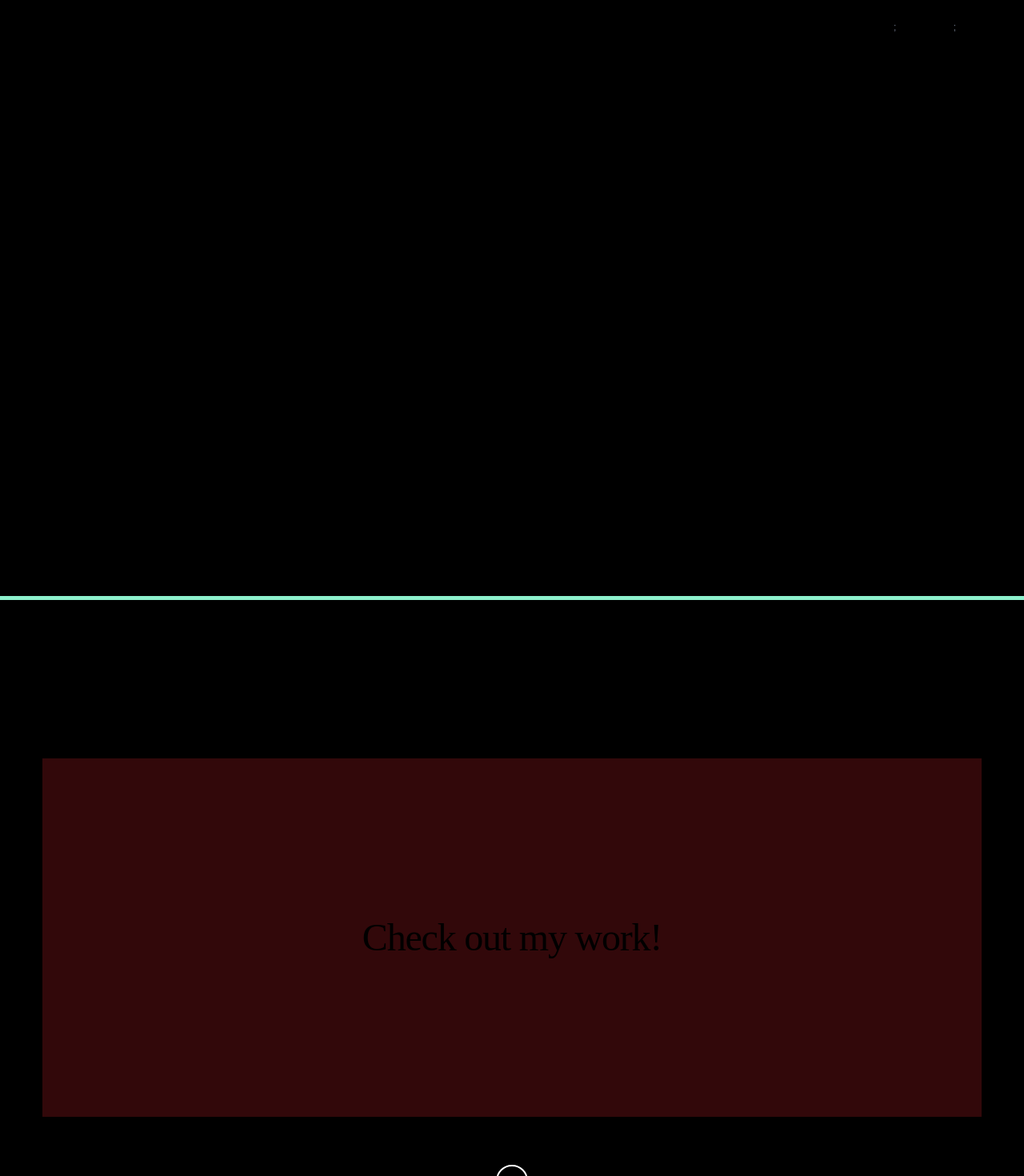
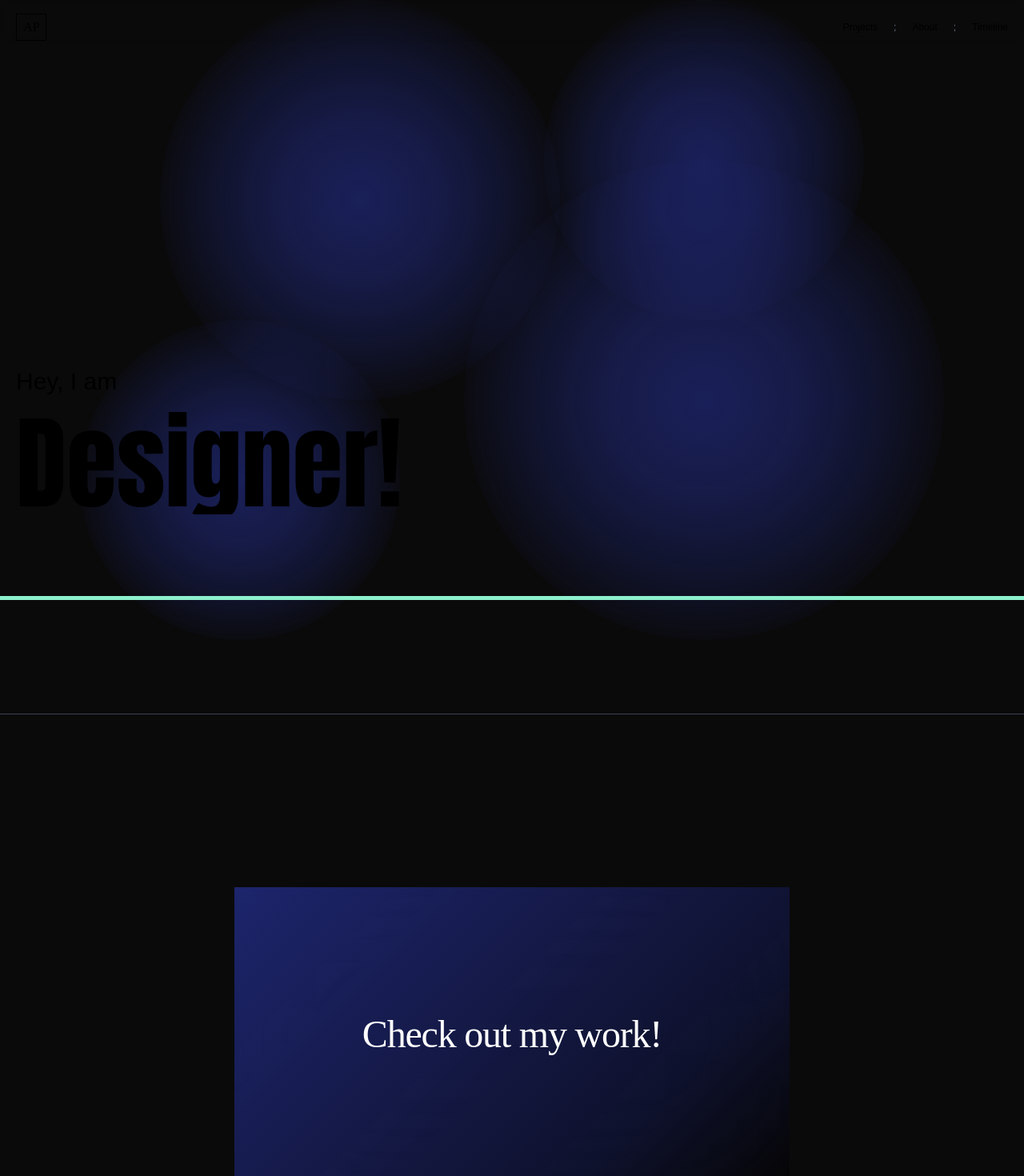
Before and after one commit to AshutoshPradhan1195/portfolio, a Next.js app: page / in a window 1280 px wide. Shown: the top 1470 px of the page at 80% size. Built offline with nearby package versions, Linux system fonts and the light colour scheme.

Commit message:
portfolio added skills section, might remove, refined work section. need to add a timeline

```diff
--- a/app/globals.css
+++ b/app/globals.css
@@ -37,7 +37,7 @@ body {
 
 
  .container {
-    height: 90vh;
+    height: 100vh;
     width: 100%;
     display: flex;
     flex-direction: row;
@@ -82,3 +82,99 @@ body {
     width: 0
   }
 }
+
+.blob1 {
+  width: 500px;
+  height: 500px;
+
+  background: radial-gradient(
+    circle at center,
+    rgba(35, 45, 134, 0.8) 0%,
+    rgba(35, 45, 134, 0.6) 30%,
+    rgba(35, 45, 134, 0.3) 55%,
+    rgba(35, 45, 134, 0) 75%
+  );
+
+  border-radius: 50%;
+  opacity: 0.8 ;
+  pointer-events: none;
+}
+
+
+.blob2 {
+  width: 600px;
+  height: 600px;
+
+  background: radial-gradient(
+    circle at center,
+    rgba(35, 45, 134, 0.8) 0%,
+    rgba(35, 45, 134, 0.6) 30%,
+    rgba(35, 45, 134, 0.3) 55%,
+    rgba(35, 45, 134, 0) 75%
+  );
+
+  border-radius: 50%;
+  z-index: -1 !important;
+  opacity: 0.8 ;
+  pointer-events: none;
+}
+
+
+
+.blob3 {
+  width: 400px;
+  height: 400px;
+
+  background: radial-gradient(
+    circle at center,
+    rgba(35, 45, 134, 0.8) 0%,
+    rgba(35, 45, 134, 0.6) 30%,
+    rgba(35, 45, 134, 0.3) 55%,
+    rgba(35, 45, 134, 0) 75%
+  );
+
+  border-radius: 50%;
+  opacity: 0.8 ;
+  pointer-events: none;
+}
+
+
+.blob4 {
+  width: 400px;
+  height: 400px;
+
+  background: radial-gradient(
+    circle at center,
+    rgba(35, 45, 134, 0.8) 0%,
+    rgba(35, 45, 134, 0.6) 30%,
+    rgba(35, 45, 134, 0.3) 55%,
+    rgba(35, 45, 134, 0) 75%
+  );
+
+  border-radius: 50%;
+  opacity: 0.8 ;
+  pointer-events: none;
+}
+
+
+.checkitoutbg{
+ background: linear-gradient(
+    135deg,
+    rgba(35, 45, 134, 0.8) 0%,
+    rgba(35, 45, 134, 0.6) 30%,
+    rgba(35, 45, 134, 0.3) 75%,
+    rgba(35, 45, 134, 0) 100%
+  );
+    background-color: rgba(0, 0, 0, 0.4);
+
+  /* Apply the blur effect to the background behind the element */
+  backdrop-filter: blur(10px);
+  -webkit-backdrop-filter: blur(10px); /* For Safari support */
+
+  /* Additional styling for the box itself */
+  color: white;
+  text-align: center;
+  backdrop-filter: blur(100px);
+
+
+}
--- a/app/layout.tsx
+++ b/app/layout.tsx
@@ -28,17 +28,18 @@ export default function RootLayout({
 
     <html lang="en">
       <body
-        className={`${geistSans.variable} ${geistMono.variable} antialiased bg-black`}
+        className={`${geistSans.variable} ${geistMono.variable} antialiased bg-[#0a0a0a]`}
         >
 
         <div className="flex flex-col justify-center w-full  h-full items-center">
+
           <div id="circle" className="z-50 flex fixed pointer-events-none justify-center items-center w-10 h-10 top-[-20] left-[-20] border-white border-2 rounded-full ">
           </div>
           <div id="innercircle" className="z-50 pointer-events-none fixed top-[-2] left-[-2] w-2 h-2 bg-white rounded-full"></div>
 
           <div className="flex flex-col justify-center max-w-7xl w-full select-none  h-full items-center">
             <Navbar/>
-            <div className="px-5 w-full">
+            <div className="w-full">
               {children}
             </div>
           </div>
--- a/app/page.tsx
+++ b/app/page.tsx
@@ -10,6 +10,7 @@ import { useEffect, useRef } from "react"
 import { GreetingSection } from "./pages/Greeting"
 import ProjectsSection from "./pages/Projects"
 import SkillsSection from "./pages/Skills"
+import Timeline from "./pages/Timeline"
 
 export default function Home() {
   const { scrollYProgress } = useScroll()
@@ -27,7 +28,6 @@ export default function Home() {
       const mouse = {x:0, y:0}
       const circle = {x:0, y:0}
       const innercircle = {x:0, y:0}
-
 
 
       window.addEventListener("mousemove", (e) => {
@@ -48,8 +48,8 @@ export default function Home() {
         };
         if(innercircleElement){
           innercircleElement.style.transform = `translate(${innercircle.x}px, ${innercircle.y}px)`;
+        }
 
-        }
         window.requestAnimationFrame(tick);
       }
 
@@ -64,6 +64,7 @@ export default function Home() {
         <GreetingSection id={1}/>
         <ProjectsSection id={2}/>
         <SkillsSection id={3}/>
+        <Timeline id={4}/>
 
         <motion.div className="progress z-50" style={{ scaleX }} />
     </main>
--- a/app/pages/Greeting.tsx
+++ b/app/pages/Greeting.tsx
@@ -14,6 +14,70 @@ export function GreetingSection({ id }: { id: number }) {
     const ref = useRef(null)
     const { scrollYProgress } = useScroll({ target: ref })
     const y = useParallax(scrollYProgress, 300)
+
+    const blob1Ref = useRef<HTMLDivElement>(null)
+    const blob2Ref = useRef<HTMLDivElement>(null)
+    const blob3Ref = useRef<HTMLDivElement>(null)
+    const blob4Ref = useRef<HTMLDivElement>(null)
+
+
+    useEffect(() => {
+        const mouse = { x: 0, y: 0 }
+        const blob1Pos = { x: 0, y: 0 }
+        const blob2Pos = { x: 0, y: 0 }
+        const blob3Pos = { x: 0, y: 0 }
+        const blob4Pos = { x: 0, y: 0 }
+
+        let animationFrameId: number
+
+        const handleMouseMove = (e: MouseEvent) => {
+            mouse.x = e.clientX
+            mouse.y = e.clientY
+        }
+
+        window.addEventListener("mousemove", handleMouseMove)
+
+        const tick = () => {
+            blob1Pos.x += (mouse.x - blob1Pos.x) * 0.2
+            blob1Pos.y += (mouse.y - blob1Pos.y) * 0.2
+
+            blob2Pos.x += (-mouse.x - blob2Pos.x) * 0.2
+            blob2Pos.y += (-mouse.y - blob2Pos.y) * 0.2
+
+            blob3Pos.x += (-mouse.x - blob3Pos.x) * 0.2
+            blob3Pos.y += (mouse.y - blob3Pos.y) * 0.2
+
+            blob4Pos.x += (mouse.x - blob4Pos.x) * 0.2
+            blob4Pos.y += (-mouse.y - blob4Pos.y) * 0.2
+
+            if (blob1Ref.current)
+                blob1Ref.current.style.transform =
+                    `translate(${blob1Pos.x * 0.3}px, ${blob1Pos.y * 0.3}px)`
+
+            if (blob2Ref.current)
+                blob2Ref.current.style.transform =
+                    `translate(${blob2Pos.x * 0.3}px, ${blob2Pos.y * 0.3}px)`
+
+            if (blob3Ref.current)
+                blob3Ref.current.style.transform =
+                    `translate(${blob3Pos.x * 0.3}px, ${blob3Pos.y * 0.3}px)`
+
+            if (blob4Ref.current)
+                blob4Ref.current.style.transform =
+                    `translate(${blob4Pos.x * 0.3}px, ${blob4Pos.y * 0.3}px)`
+
+            animationFrameId = requestAnimationFrame(tick)
+        }
+
+        tick()
+
+        return () => {
+            window.removeEventListener("mousemove", handleMouseMove)
+            cancelAnimationFrame(animationFrameId)
+        }
+    }, [])
+
+
 
     const [text, setText] = useState("")
     const [index, setIndex] = useState(0)
@@ -43,8 +107,14 @@ export function GreetingSection({ id }: { id: number }) {
 
 
     return (
-        <section className="container z-1 ">
-            <div ref={ref} className=" w-full max-w-7xl px-5  h-full flex flex-col justify-center select-none ">
+        <section className="z-1 overflow-hidden  h-screen w-full">
+            <div ref={blob1Ref} className="blob1 absolute left-[200px] top-0 -z-10" />
+            <div ref={blob2Ref} className="blob2 absolute right-[100px] bottom-0 -z-10" />
+            <div ref={blob3Ref} className="blob3 absolute right-[200px] top-0 -z-10" />
+            <div ref={blob4Ref} className="blob4 absolute left-[100px] bottom-0 -z-10" />
+
+
+            <div ref={ref} className=" w-full px-5  h-full flex flex-col justify-center select-none ">
 
                 <div className="text-3xl! mb-5 impact">
                     Hey, I am
--- a/app/pages/Projects.tsx
+++ b/app/pages/Projects.tsx
@@ -37,17 +37,17 @@ export default function ProjectsSection({ id }: { id: number }) {
     const projectsRef = useRef(null)
     return (
         <>
-            <motion.section  className="w-full h-screen container sticky! top-0 z-0">
+            <motion.section  className="w-full  border-t border-gray-700 max-w-7xl h-screen! container place-items-center justify-center self-center items-center sticky! top-0 z-0">
+
                 <AppearIn>
-                    <motion.div className=" bg-red-500/20 px-100 py-50" >
-                        <h1 className="text-5xl tracking-tight font-timesnewroman text-center">
+                    <motion.div className="checkitoutbg  md:p-40 md:py-40 p-30 px-20 z-50 text-center justify-center items-center flex flex-col self-center" >
+                        <h1 className="text-5xl tracking-tight font-timesnewroman text-center justify-center items-center flex flex-col">
                             Check out my work!
                         </h1>
                     </motion.div>
                 </AppearIn>
             </motion.section>
-
-            <Projects ref={projectsRef} />
+            <Projects ref={projectsRef}/>
         </>
     )
 }
@@ -59,7 +59,7 @@ const Projects = forwardRef<HTMLDivElement>((props, ref) => {
     return (
         <div
             ref={ref}
-            className="grid grid-cols-2 gap-10 place-items-center projectbg  justify-between"
+            className="grid py-40  md:grid-cols-2 grid-cols-1 w-full gap-5 px-5  projectbg  md:justify-center  justify-center items-center place-items-center"
         >
             {data.map((project, ind) => {
                 return <ProjectCard key={ind} id={ind} title={project.title} height={project.height} width={project.width} image={project.image} url={project.url}/>
@@ -97,10 +97,9 @@ function ProjectCard({id,title, image, url, width, height}:{id:number,title:stri
                 innerCircle.style.backgroundColor = "white"
             }
         }}
-          whileHover={{ scale: 1.03 }}
 
         className="flex flex-col gap-0 hover:cursor-pointer z-40">
-            <Image src={image} alt="Image1" width={width} height={height} objectFit="cover" className="max-h-150 max-w-125 object-cover object-top" />
+            <Image src={image} alt="Image1" width={width} height={height} objectFit="cover" className="rounded-2xl max-h-120 max-w-120  object-cover object-top" />
             <div className="flex flex-row justify-between">
                 <span className="font-timesnewroman text-3xl">{title}</span>
             </div>
--- /dev/null
+++ b/app/pages/Timeline.tsx
@@ -0,0 +1,9 @@
+import { motion } from "motion/react"
+
+export default function Timeline({id}: {id: number}) {
+    return (
+        <motion.div className="w-full h-screen border-t border-gray-700 bg-[#0a0a0a] z-30 sticky top-0 px-5 flex justify-center items-center">
+            <h1 className="text-5xl font-timesnewroman">Take a look at what I've been up to</h1>
+        </motion.div>
+    )
+}
```
Also changed, not shown: app/pages/Skills.tsx (+59 -13 lines).
